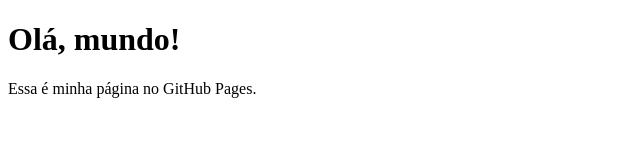
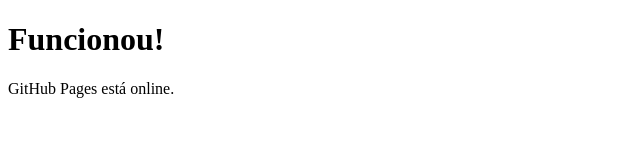
Before and after one commit to pcrossi/page, a plain HTML site: page index.html in a window 1280 px wide. Shown: the whole page, without its empty margins (0-640 px from the left). Drawn offline with Linux system fonts and the light colour scheme.

Commit message:
Update index.html

```diff
--- a/index.html
+++ b/index.html
@@ -1,11 +1,11 @@
 <!DOCTYPE html>
-<html>
+<html lang="pt-BR">
 <head>
   <meta charset="UTF-8">
-  <title>Meu Site</title>
+  <title>Minha Página</title>
 </head>
 <body>
-  <h1>Olá, mundo!</h1>
-  <p>Essa é minha página no GitHub Pages.</p>
+  <h1>Funcionou!</h1>
+  <p>GitHub Pages está online.</p>
 </body>
 </html>
```
